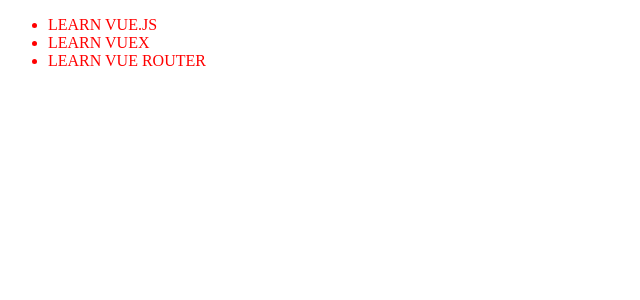
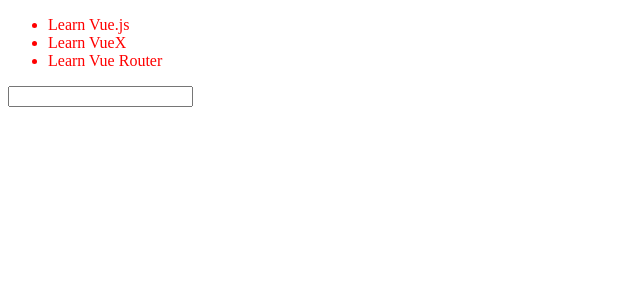
Before and after one commit to thangman22/vue-skooldio-online, a Vue app: page / in a window 1280 px wide. Shown: the top 300 px of the page, without its empty margins (0-640 px from the left). Built offline with nearby package versions, Linux system fonts and the light colour scheme.

Commit message:
finish form

```diff
--- a/src/App.vue
+++ b/src/App.vue
@@ -5,6 +5,10 @@
         {{todo.text | capitalize}}
       </li>
     </ul>
+    <p>
+      {{text}}
+    </p>
+    <input type="text" v-model="text">
   </div>
 </template>
 
@@ -12,13 +16,14 @@
 
 export default {
   name: 'app',
-  filters: {
-    capitalize (val) {
-      return val.toUpperCase()
+  methods: {
+    save (val) {
+      console.log('save')
     }
   },
   data() {
     return {
+      text: '',
       color:'red',
       srcUrl: 'https://via.placeholder.com/20',
       todos:[
```
